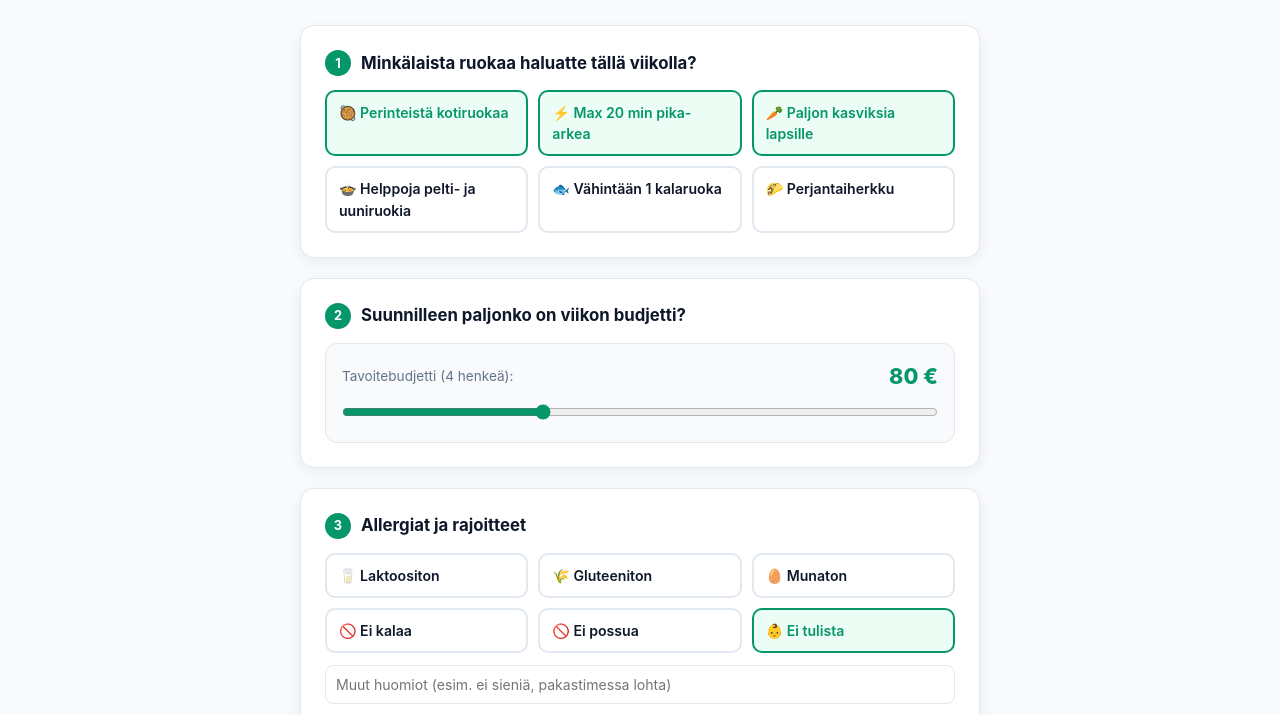
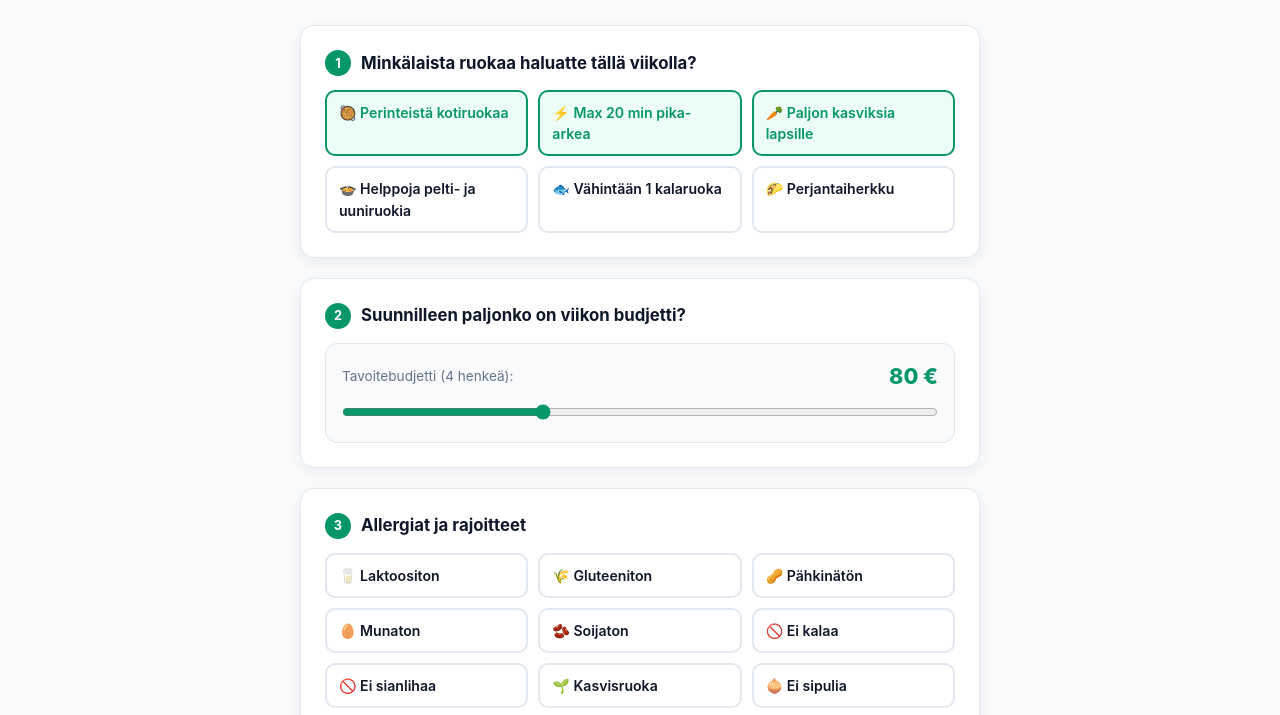
Before and after one commit to mikkogz-creator/mitasyotais, a website: page public/index.html in a window 1280 px wide. Shown: the part 175-890 px from the top of the page. Drawn offline with Linux system fonts and the light colour scheme.

Commit message:
Lisatty uusia allergioita ja rajoitteita

```diff
--- a/public/index.html
+++ b/public/index.html
@@ -98,9 +98,13 @@
       <div class="tag-grid" id="allergy-group">
         <div class="tag-item" onclick="toggleTag(this)">🥛 Laktoositon</div>
         <div class="tag-item" onclick="toggleTag(this)">🌾 Gluteeniton</div>
+        <div class="tag-item" onclick="toggleTag(this)">🥜 Pähkinätön</div>
         <div class="tag-item" onclick="toggleTag(this)">🥚 Munaton</div>
+        <div class="tag-item" onclick="toggleTag(this)">🫘 Soijaton</div>
         <div class="tag-item" onclick="toggleTag(this)">🚫 Ei kalaa</div>
-        <div class="tag-item" onclick="toggleTag(this)">🚫 Ei possua</div>
+        <div class="tag-item" onclick="toggleTag(this)">🚫 Ei sianlihaa</div>
+        <div class="tag-item" onclick="toggleTag(this)">🌱 Kasvisruoka</div>
+        <div class="tag-item" onclick="toggleTag(this)">🧅 Ei sipulia</div>
         <div class="tag-item active" onclick="toggleTag(this)">👶 Ei tulista</div>
       </div>
       <div style="margin-top: 12px;">
```
